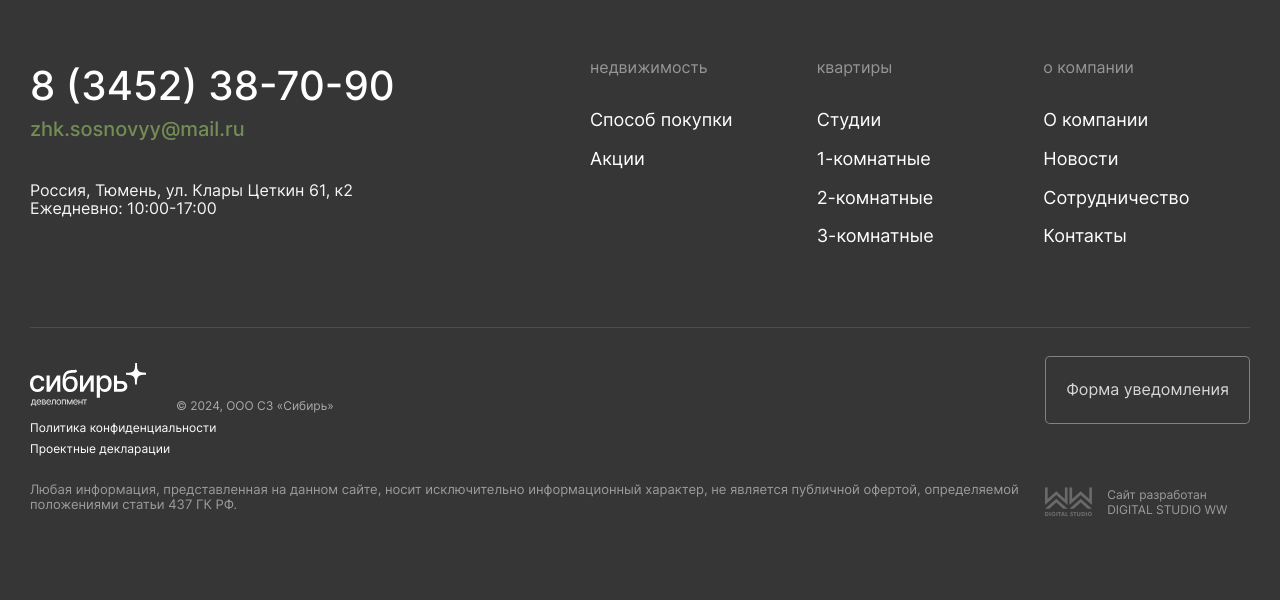
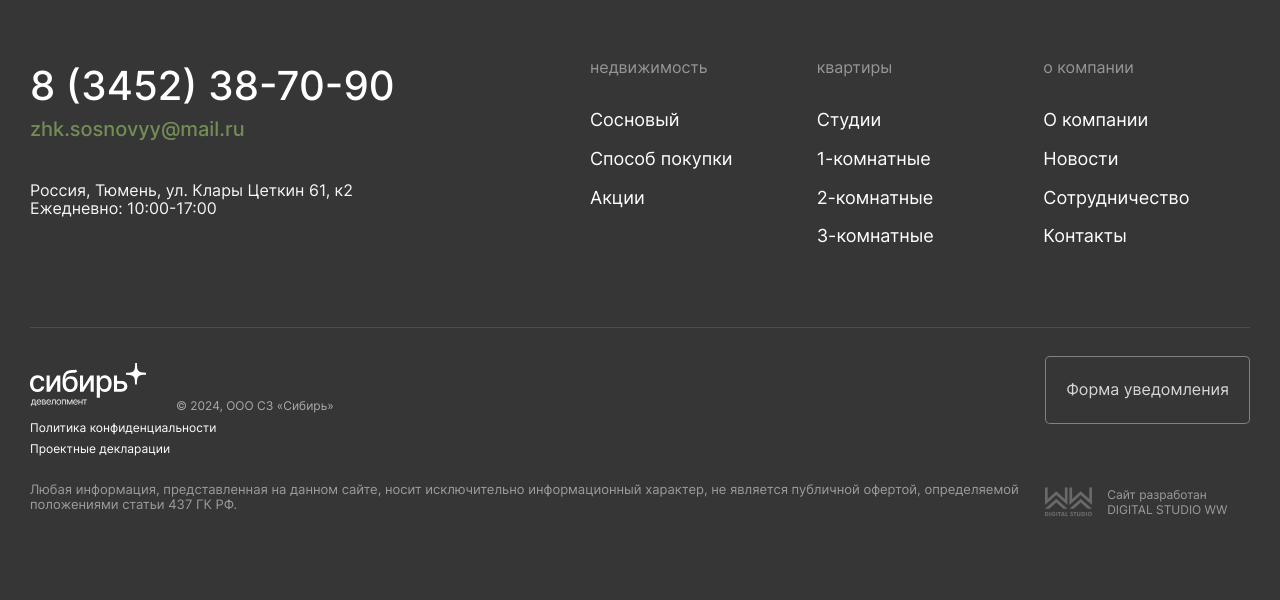
Before and after one commit to ALEXX4891/siberia-php, a PHP site: page /pages/akcii/index.php in a window 1280 px wide. Shown: the part 835-1435 px from the top of the page. Run offline with PHP 8.4, Linux system fonts and the light colour scheme; data comes from the database, SQL or seed files in the repository; data that the repository does not hold is empty.

Commit message:
Отобразит главную, добавит пункт Сосновый в меню

```diff
--- a/includes/footer.php
+++ b/includes/footer.php
@@ -37,6 +37,14 @@
 									</p>
 								</a>
 							</li> -->
+
+							<li class="nav__item">
+								<a href="/pages/project-item/" class="nav__link">
+									<p class="nav__text">
+										Сосновый
+									</p>
+								</a>
+							</li>
 
 							<li class="nav__item">
 								<a href="/pages/sposob-pokupki/" class="nav__link">
--- a/includes/header.php
+++ b/includes/header.php
@@ -27,6 +27,13 @@ $office = mysqli_fetch_array($offices);
 									</p>
 								</a>
 							</li> -->
+							<li class="nav__item">
+								<a href="/pages/project-item/" class="nav__link">
+									<p class="nav__text">
+										Сосновый
+									</p>
+								</a>
+							</li>
 							<li class="nav__item">
 								<a href="/pages/kvartiry/" class="nav__link">
 									<p class="nav__text">
--- a/index.php
+++ b/index.php
@@ -1,6 +1,6 @@
 <?
-echo '<meta http-equiv="refresh" content="0; URL=\'/pages/project-item/\'" />';
-exit();
+// echo '<meta http-equiv="refresh" content="0; URL=\'/pages/project-item/\'" />';
+// exit();
 
 $title = 'Главная';
 $description = '';
```
